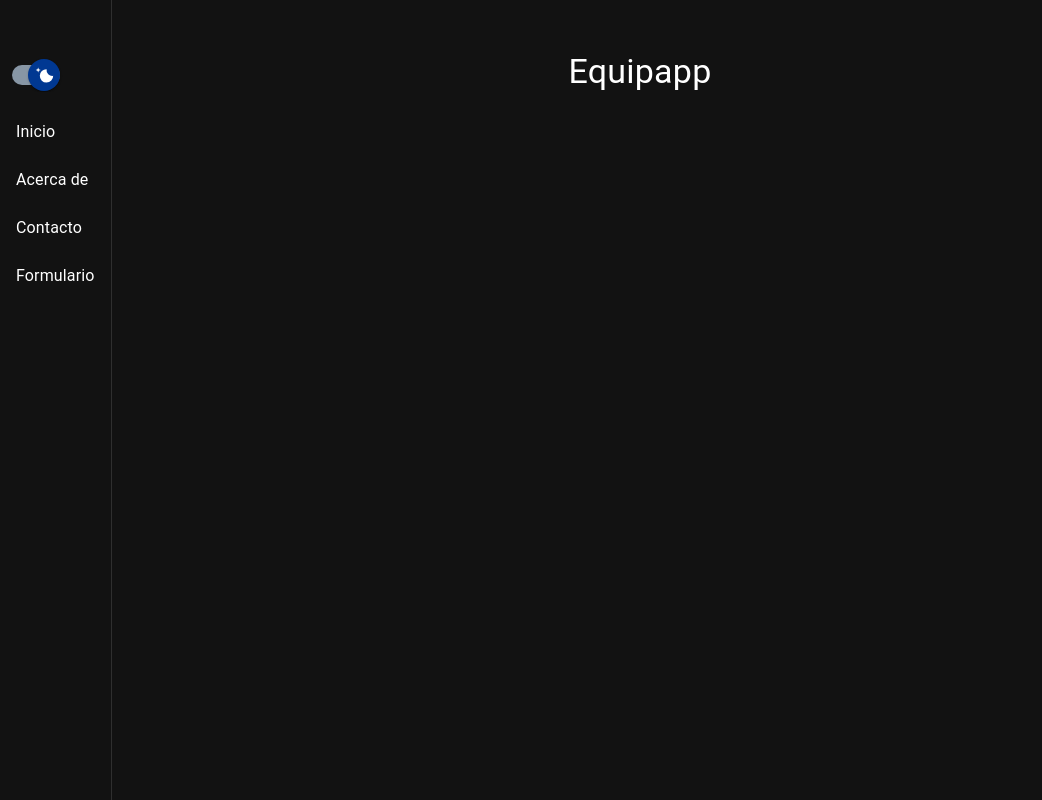
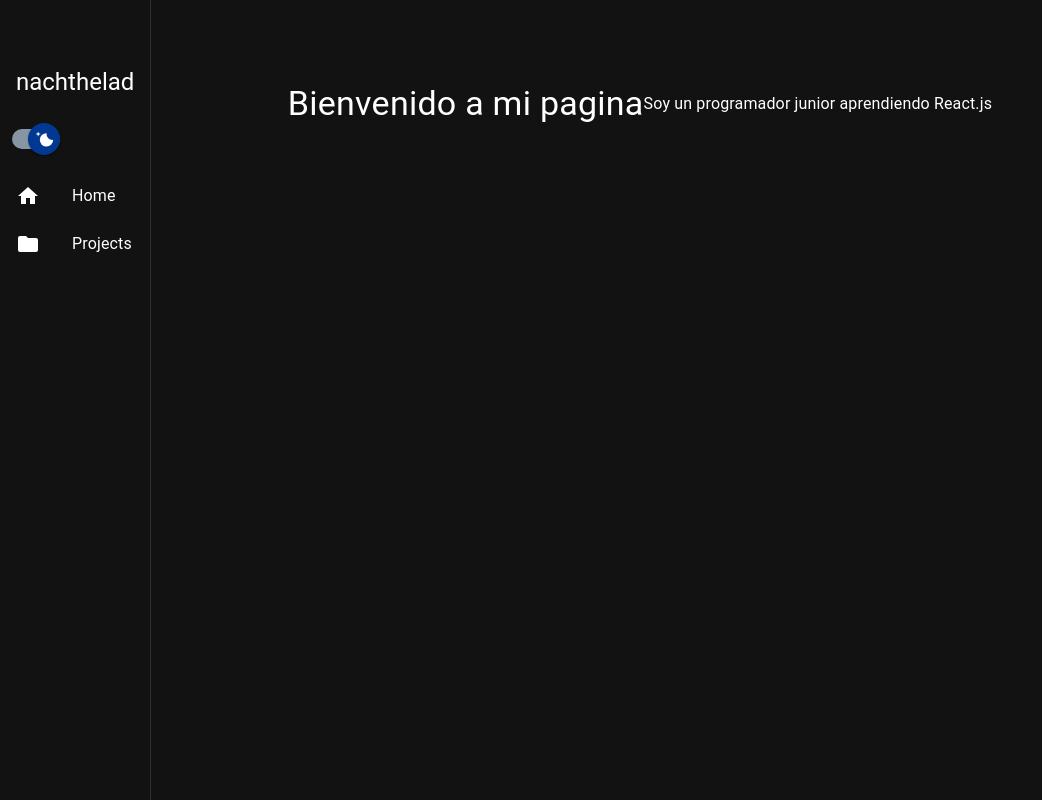
Before and after one commit to nachthelad/nachthelad, a React (Create React App) app: page / in a window 1280 px wide. Shown: the whole page, without its empty margins (0-1042 px from the left). Built offline with nearby package versions, Linux system fonts and the light colour scheme.

Commit message:
first commit

```diff
--- a/src/App.js
+++ b/src/App.js
@@ -9,17 +9,19 @@ import {
   IconButton,
   Drawer,
   List,
+  ListItemIcon,
   ListItem,
   ListItemText,
   useMediaQuery,
+  Typography,
 } from "@mui/material";
 import { styled } from "@mui/system";
 import MenuIcon from "@mui/icons-material/Menu";
 import CloseIcon from "@mui/icons-material/Close";
+import HomeIcon from "@mui/icons-material/Home";
+import FolderIcon from "@mui/icons-material/Folder";
 import Home from "./components/Home";
-import About from "./components/About";
-import Contact from "./components/Contact";
-import Formulario from "./components/Formulario";
+import Projects from "./components/Projects";
 
 export const ThemeContext = createContext();
 
@@ -41,6 +43,34 @@ function App() {
     backgroundColor: theme.palette.background.default,
     padding: theme.spacing(2),
   }));
+
+  const StyledDiv = styled('div')(({ theme }) => ({
+    backgroundColor: theme.palette.background.default,
+    color: theme.palette.text.primary,
+    padding: theme.spacing(2),
+    display: 'flex',
+    flexDirection: 'column',
+    alignItems: 'center',
+    justifyContent: 'center',
+    minHeight: '18vh',
+  }));
+
+  const toggleTheme = () => {
+    setDarkMode(!darkMode);
+  };
+
+  const CloseIconContainer = styled("div")({
+    position: "absolute",
+    top: 0,
+    left: 0,
+    padding: 10,
+  });
+
+  const MenuContainer = styled("div")({
+    paddingTop: 50,
+  });
+
+  const isMobile = useMediaQuery(theme.breakpoints.down("md"));
 
   const MaterialUISwitch = styled(Switch)(({ theme }) => ({
     width: 62,
@@ -90,23 +120,6 @@ function App() {
     },
   }));
 
-  const toggleTheme = () => {
-    setDarkMode(!darkMode);
-  };
-
-  const CloseIconContainer = styled("div")({
-    position: "absolute",
-    top: 0,
-    left: 0,
-    padding: 8,
-  });
-
-  const MenuContainer = styled("div")({
-    paddingTop: 50,
-  });
-
-  const isMobile = useMediaQuery(theme.breakpoints.down("sm"));
-
   return (
     <ThemeProvider theme={theme}>
       <CssBaseline />
@@ -119,7 +132,6 @@ function App() {
               </IconButton>
             )}
           </StyledNav>
-
           <Drawer
             anchor="left"
             variant={isMobile ? "temporary" : "persistent"}
@@ -134,6 +146,7 @@ function App() {
               </CloseIconContainer>
             )}
             <MenuContainer>
+            <Typography variant="h5" padding={2}>nachthelad</Typography>
               <ListItem>
                 <FormControlLabel
                   control={
@@ -146,42 +159,34 @@ function App() {
                 />
               </ListItem>
               <List>
-                <ListItem button component={Link} to="/" onClick={toggleMenu}>
-                  <ListItemText primary="Inicio" />
+                <ListItem component={Link} to="/" className="link">
+                  <ListItemIcon>
+                    <HomeIcon />
+                  </ListItemIcon>
+                  <ListItemText
+                    primary="Home"
+                    primaryTypographyProps={{
+                      color: "textPrimary",
+                    }}
+                  />
                 </ListItem>
-                <ListItem
-                  button
-                  component={Link}
-                  to="/about"
-                  onClick={toggleMenu}
-                >
-                  <ListItemText primary="Acerca de" />
-                </ListItem>
-                <ListItem
-                  button
-                  component={Link}
-                  to="/contact"
-                  onClick={toggleMenu}
-                >
-                  <ListItemText primary="Contacto" />
-                </ListItem>
-                <ListItem
-                  button
-                  component={Link}
-                  to="/formulario"
-                  onClick={toggleMenu}
-                >
-                  <ListItemText primary="Formulario" />
+                <ListItem component={Link} to="/projects" className="link">
+                  <ListItemIcon>
+                    <FolderIcon />
+                  </ListItemIcon>
+                  <ListItemText
+                    primary="Projects"
+                    primaryTypographyProps={{
+                      color: "textPrimary",
+                    }}
+                  />
                 </ListItem>
               </List>
             </MenuContainer>
           </Drawer>
-
           <Routes>
             <Route path="/" element={<Home />} />
-            <Route path="/about" element={<About />} />
-            <Route path="/contact" element={<Contact />} />
-            <Route path="/formulario" element={<Formulario />} />
+            <Route path="/projects" element={<Projects />} />
           </Routes>
         </Router>
       </ThemeContext.Provider>
--- a/src/components/About.js
+++ /dev/null
@@ -1,27 +0,0 @@
-import React from 'react';
-import { Typography } from '@mui/material';
-import { styled } from '@mui/system';
-
-const StyledDiv = styled('div')(({ theme }) => ({
-  backgroundColor: theme.palette.background.default,
-  color: theme.palette.text.primary,
-  padding: theme.spacing(2),
-  display: 'flex',
-  flexDirection: 'column',
-  alignItems: 'left',
-  justifyContent: 'center',
-  minHeight: '10vh',
-}));
-
-function About() {
-  return (
-        <StyledDiv>
-        <Typography variant="h4" align='center' paddingBottom={2}>Acerca de nosotros</Typography>
-        <Typography>
-          Somos un grupo de programadores amateur aprendiendo React.js
-        </Typography>
-      </StyledDiv>
-  );
-}
-
-export default About;
--- a/src/components/Contact.js
+++ /dev/null
@@ -1,27 +0,0 @@
-import React from 'react';
-import { Typography } from '@mui/material';
-import { styled } from '@mui/system';
-
-const StyledDiv = styled('div')(({ theme }) => ({
-  backgroundColor: theme.palette.background.default,
-  color: theme.palette.text.primary,
-  padding: theme.spacing(2),
-  display: 'flex',
-  flexDirection: 'column',
-  alignItems: 'left',
-  justifyContent: 'center',
-  minHeight: '10vh',
-}));
-
-function Contact() {
-  return (
-    <StyledDiv>
-    <Typography variant="h4" align='center'>Contacto</Typography>
-    <Typography>
-      Telefono: 1161------
-    </Typography>
-  </StyledDiv>
-  );
-}
-
-export default Contact;
--- a/src/components/Formulario.css
+++ /dev/null
@@ -1,19 +0,0 @@
-/* Formulario.css */
-.container {
-    display: flex;
-    flex-direction: column;
-    align-items: center;
-    gap: 1rem;
-  }
-
-  .radio-group {
-    display: flex;
-    flex-direction: column;
-    align-items: flex-start;
-    gap: 0.5rem;
-  }
-
-  .radio-options {
-    display: flex;
-    gap: 1rem;
-  }
--- a/src/components/Formulario.js
+++ /dev/null
@@ -1,94 +0,0 @@
-import React, { useState } from "react";
-import Swal from 'sweetalert2';
-import {
-  Box,
-  List,
-  ListItem,
-  FormControlLabel,
-  Radio,
-  Checkbox,
-  Typography,
-  Button,
-} from "@mui/material";
-
-import { styled } from "@mui/system";
-import "./Formulario.css";
-
-const StyledDiv = styled("div")(({ theme }) => ({
-  backgroundColor: theme.palette.background.default,
-  color: theme.palette.text.primary,
-  padding: theme.spacing(2),
-  display: "flex",
-  flexDirection: "column",
-  alignItems: "center",
-  justifyContent: "center",
-  minHeight: "10vh",
-}));
-
-function Formulario() {
-  const [opcion, setOpcion] = useState("opcion1");
-  const [checkbox, setCheckbox] = useState(false);
-
-  const handleClick = () => {
-    Swal.fire({
-      title: '¡Hiciste clic en el botón!',
-      confirmButtonText: 'Salir',
-      showClass: {
-        popup: '',                     // disable popup animation
-      },
-    });
-  }
-
-  const handleRadioChange = (event) => {
-    setOpcion(event.target.value);
-  };
-
-  const handleCheckboxChange = (event) => {
-    setCheckbox(event.target.checked);
-  };
-
-  return (
-    <StyledDiv>
-      <Typography variant="h4">Formulario</Typography>
-
-      <Button variant="contained" color="primary" onClick={handleClick}>
-        Presiona el botón
-      </Button>
-      <Typography variant="h6">Radio buttons</Typography>
-      <Box component="div" className="radio-group">
-        <List style={{ display: 'flex' }}>
-        <ListItem style={{ marginRight: "2px" }}>
-            <FormControlLabel
-              value="opcion1"
-              control={<Radio />}
-              label="A"
-              checked={opcion === "opcion1"}
-              onChange={handleRadioChange}
-            />
-          </ListItem>
-          <ListItem>
-            <FormControlLabel
-              value="opcion2"
-              control={<Radio />}
-              label="B"
-              checked={opcion === "opcion2"}
-              onChange={handleRadioChange}
-            />
-          </ListItem>
-        </List>
-      </Box>
-
-      <Box component="div">
-        <Typography variant="h6">Checkbox</Typography>
-        <FormControlLabel
-          control={<Checkbox  />}
-          label="Marcar"
-          checked={checkbox}
-          onChange={handleCheckboxChange}
-        />
-      </Box>
-    </StyledDiv>
-  );
-}
-
-export default Formulario;
--- a/src/components/Home.js
+++ b/src/components/Home.js
@@ -1,25 +1,23 @@
-import React from 'react';
-import { Typography } from '@mui/material';
-import { styled } from '@mui/system';
+import React from "react";
+import { Typography } from "@mui/material";
+import { styled } from "@mui/system";
 
-const StyledDiv = styled('div')(({ theme }) => ({
+const StyledDiv = styled("div")(({ theme }) => ({
   backgroundColor: theme.palette.background.default,
   color: theme.palette.text.primary,
   padding: theme.spacing(2),
-  display: 'flex',
-  flexDirection: 'column',
-  alignItems: 'center',
-  justifyContent: 'center',
-  minHeight: '10vh',
+  display: "flex",
+  flexDirection: "row",
+  alignItems: "center",
+  justifyContent: "center",
+  minHeight: "18vh",
 }));
 
 function Home() {
   return (
     <StyledDiv>
-      <Typography variant="h4">Equipapp</Typography>
-      <Typography>
-
-      </Typography>
+      <Typography variant="h4">Bienvenido a mi pagina</Typography>
+      <Typography>Soy un programador junior aprendiendo React.js</Typography>
     </StyledDiv>
   );
 }
--- /dev/null
+++ b/src/components/Projects.js
@@ -0,0 +1,78 @@
+import React from "react";
+import {
+  Typography,
+  Card,
+  CardContent,
+  CardActions,
+  Button,
+} from "@mui/material";
+import { styled } from "@mui/system";
+
+const StyledDiv = styled("div")(({ theme }) => ({
+  backgroundColor: theme.palette.background.default,
+  color: theme.palette.text.primary,
+  padding: theme.spacing(2),
+  display: "flex",
+  flexDirection: "column",
+  alignItems: "center",
+  justifyContent: "center",
+  minHeight: "10vh",
+}));
+
+const StyledCard = styled(Card)({
+  width: 380,
+  maxWidth: 380,
+  margin: "1em",
+});
+
+function Projects() {
+  const projects = [
+    {
+      name: "WhatsappNow",
+      description:
+        "This was my first app, it let's you send a Whatsapp message without adding the number to your contacts.",
+      link: "https://whatsappnow.web.app/",
+    },
+    {
+      name: "Equipapp",
+      description: "This app let's you create two groups for a football match.",
+      link: "https://equipapp.web.app/",
+    },
+    {
+      name: "nachthelad.com.ar",
+      description: "This is the last project I am working on",
+      link: "#",
+    },
+    // Puedes agregar más proyectos aquí
+  ];
+
+  return (
+    <StyledDiv>
+      <Typography variant="h4" align="center">
+        Projects
+      </Typography>
+      {projects.map((project, index) => (
+        <StyledCard key={index}>
+          <CardContent>
+            <Typography variant="h5" component="div" paddingBottom={1}>
+              {project.name}
+            </Typography>
+            <Typography variant="body2">{project.description}</Typography>
+          </CardContent>
+          <CardActions>
+            <Button
+              size="small"
+              href={project.link}
+              target="_blank"
+              rel="noopener noreferrer"
+            >
+              Click here
+            </Button>
+          </CardActions>
+        </StyledCard>
+      ))}
+    </StyledDiv>
+  );
+}
+
+export default Projects;
--- a/src/index.css
+++ b/src/index.css
@@ -11,3 +11,13 @@ code {
   font-family: source-code-pro, Menlo, Monaco, Consolas, 'Courier New',
     monospace;
 }
+
+.link {
+  color: #ffffff;
+  text-decoration: none;
+}
+
+.link.active {
+  background-color: #EEE;
+  color: #333;
+}
```
Also changed, not shown: src/App.css (line endings or trailing spaces).
